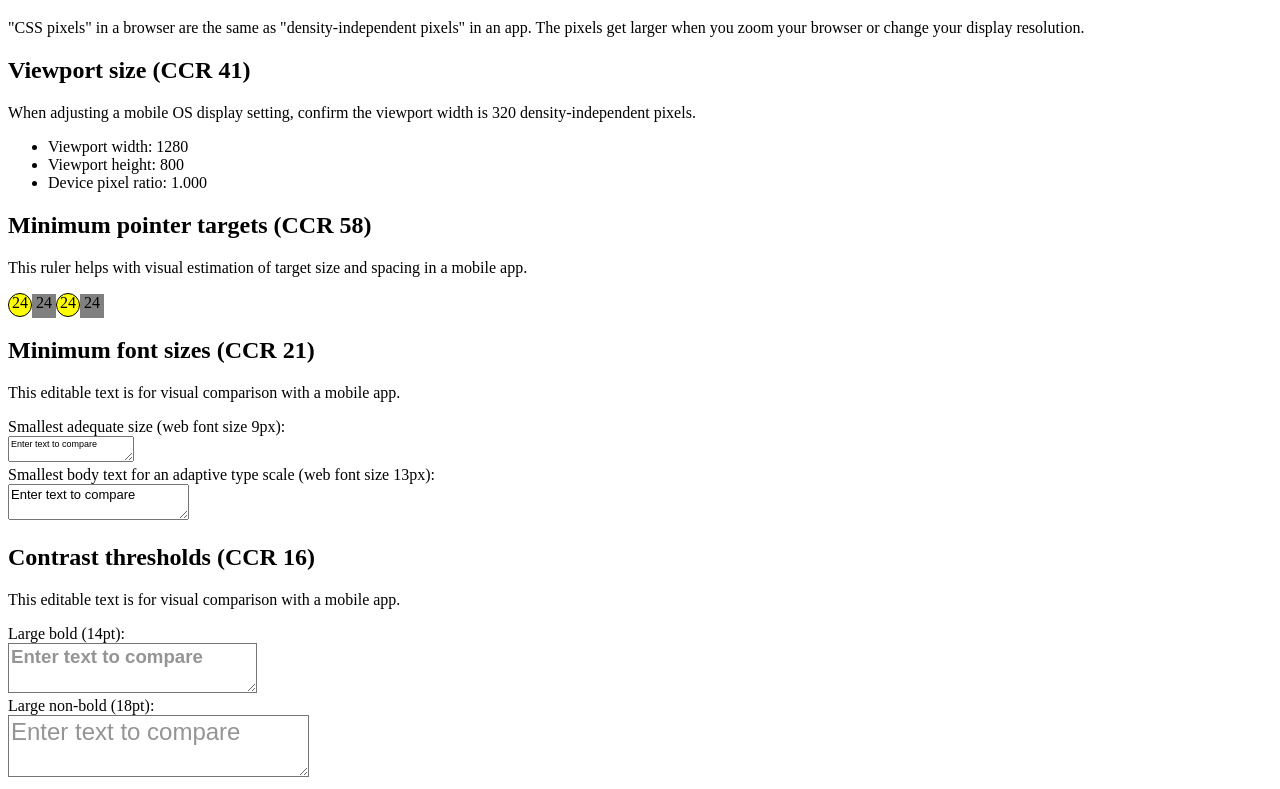
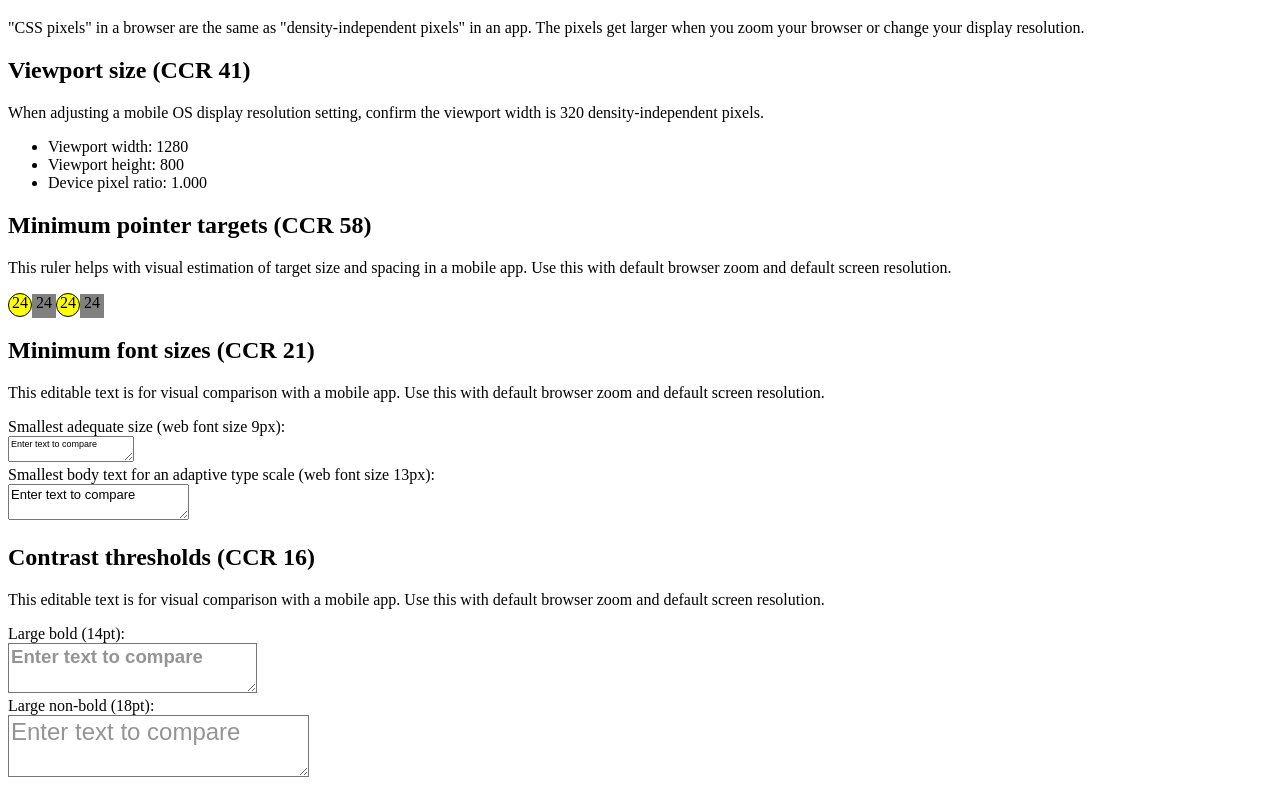
Before and after one commit to ThePacielloGroup/utilities, a plain HTML site: page calibrate-sizes.html in a window 1280 px wide. Shown: the part 61-850 px from the top of the page. Drawn offline with Linux system fonts and the light colour scheme.

Commit message:
Instructions to use default resolution for the visual checks

```diff
--- a/calibrate-sizes.html
+++ b/calibrate-sizes.html
@@ -96,7 +96,7 @@
 
         <h2>Viewport size (CCR 41)</h2>
 
-        <p>When adjusting a mobile OS display setting, confirm the viewport width is 320 density-independent pixels.</p>
+        <p>When adjusting a mobile OS display resolution setting, confirm the viewport width is 320 density-independent pixels.</p>
         <ul>
             <!-- <li>Screen: width <span id="screen-width">...</span>, height <span id="screen-height">...</span></li> -->
             <!--<li>Browser: width <span id="browser-width">...</span>, height <span id="browser-height">...</span></li>-->
@@ -108,13 +108,13 @@
 
         <h2>Minimum pointer targets (CCR 58)</h2>
 
-        <p>This ruler helps with visual estimation of target size and spacing in a mobile app.</p>
+        <p>This ruler helps with visual estimation of target size and spacing in a mobile app. Use this with default browser zoom and default screen resolution.</p>
 
         <p class="circular-border">24</p><p class="square">24</p><p class="circular-border">24</p><p class="square">24</p>
 
         <h2>Minimum font sizes (CCR 21)</h2>
 
-        <p>This editable text is for visual comparison with a mobile app.</p>
+        <p>This editable text is for visual comparison with a mobile app. Use this with default browser zoom and default screen resolution.</p>
 
         <label for="sample-adequate-smallest">Smallest adequate size (web font size 9px):</label><br>
         <textarea id="sample-adequate-smallest" class="adequate-size-sample">Enter text to compare</textarea><br>
@@ -123,7 +123,7 @@
 
         <h2>Contrast thresholds (CCR 16)</h2>
 
-        <p>This editable text is for visual comparison with a mobile app.</p>
+        <p>This editable text is for visual comparison with a mobile app. Use this with default browser zoom and default screen resolution.</p>
 
         <label for="sample-bold">Large bold (14pt):</label><br>
         <textarea id="sample-bold" class="contrast-threshold-sample">Enter text to compare</textarea><br>
```
